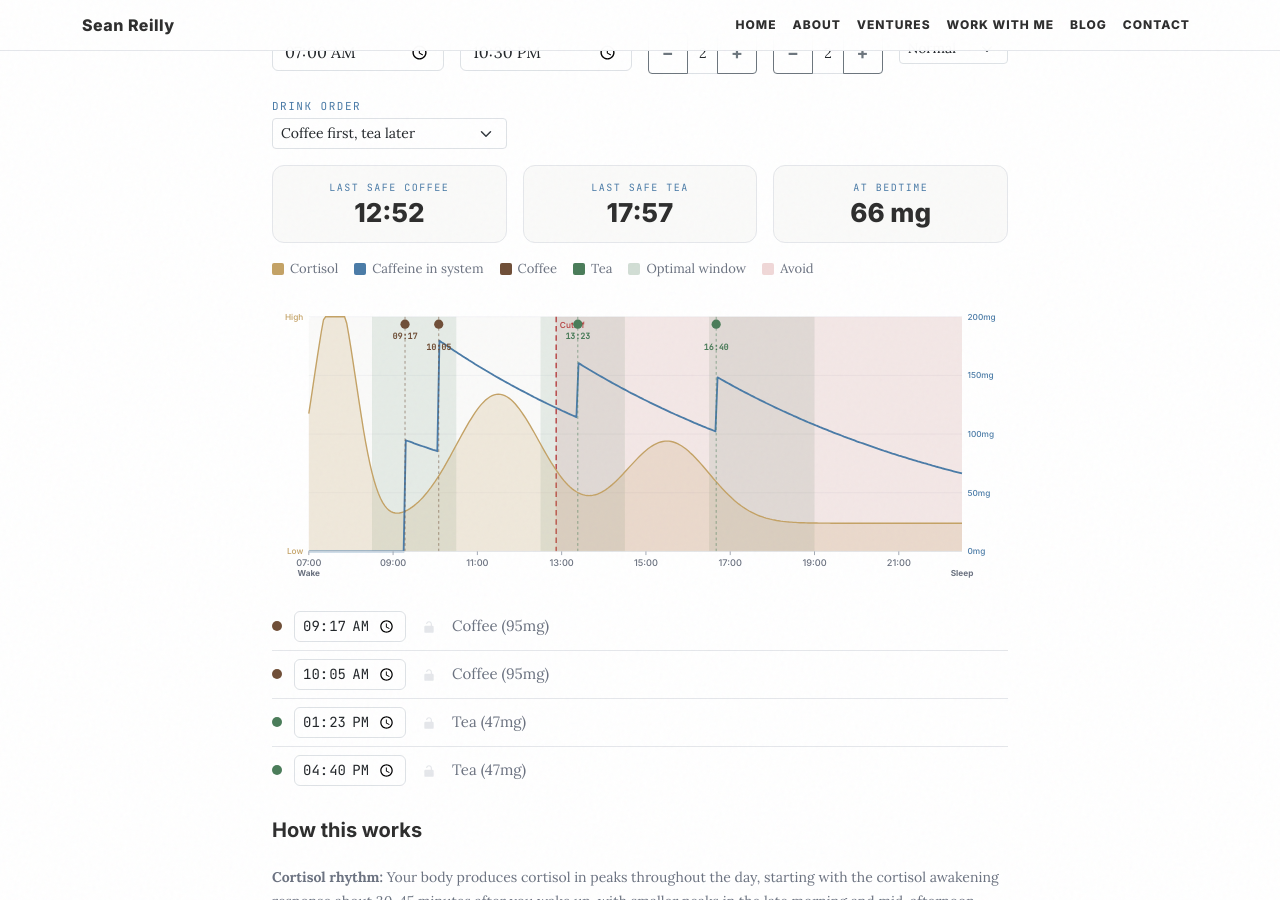
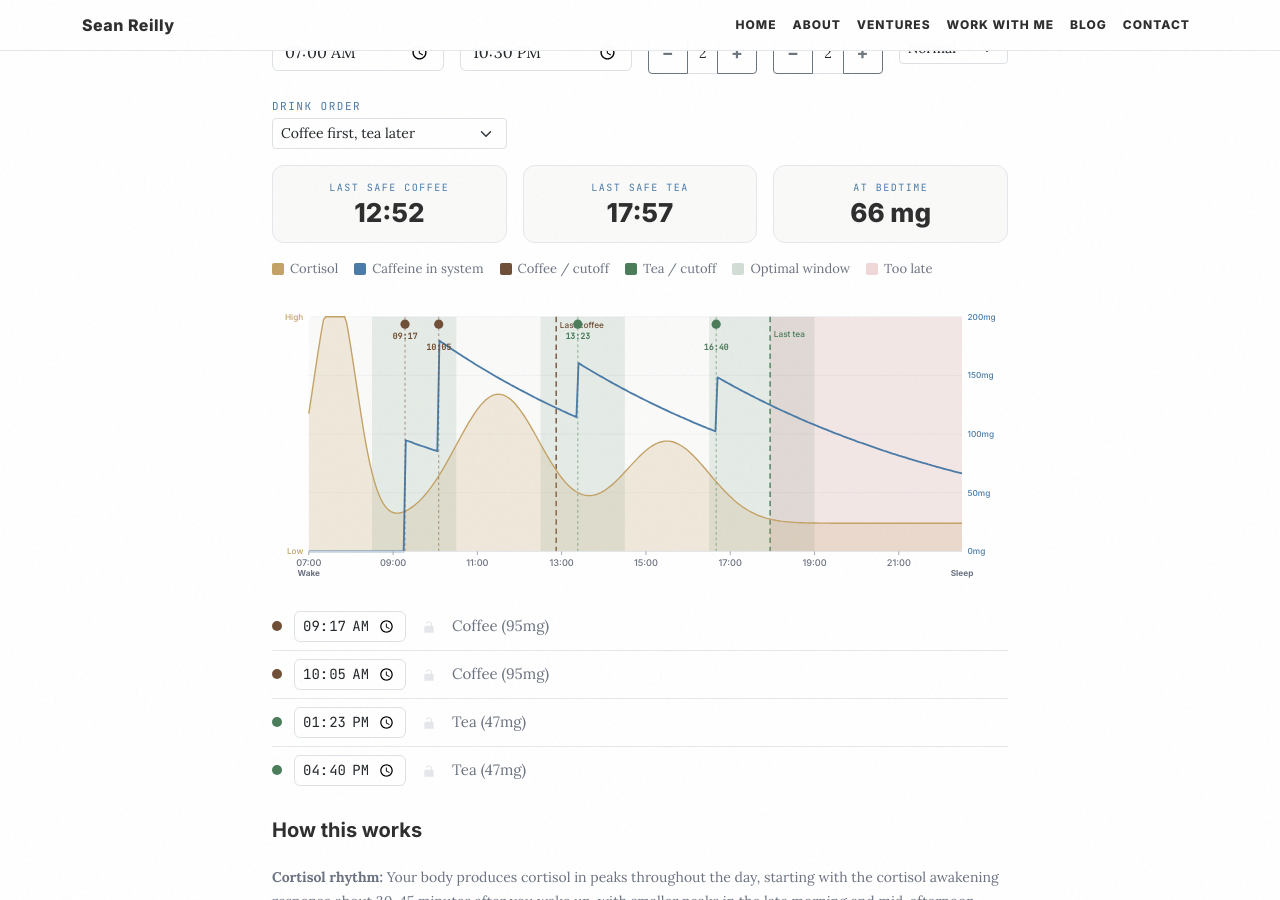
Before and after one commit to seanreillyesq/seanreillyesq.github.io, a Jekyll site: the page built from caffeine.html, in a window 1280 px wide and 900 px high, scrolled down 512 px. Built offline with Jekyll 4.4.1, drawn with Linux system fonts in a browser that asks for light colours; comment, search, counter and statistics services are not loaded; some of the changed lines change nothing that is shown.

Commit message:
Caffeine calculator: separate cutoff lines, Enter-to-apply times, persist pins in cookie
- Replace single 'Cutoff' line with per-type 'Last coffee' and 'Last tea' dashed lines
  in their respective colours, making clear tea can be consumed later than coffee
- Time inputs in schedule now only apply on Enter key press, preventing mid-edit
  recalculation that was stealing focus and jumping values
- Pinned drink times and states now saved/restored via the functionality cookie,
  so returning visitors see their customised schedule

```diff
--- a/caffeine.html
+++ b/caffeine.html
@@ -242,10 +242,10 @@ sitemap: false
 <div class="graph-legend">
     <div class="legend-item"><div class="legend-swatch" style="background:#C4A265;"></div> Cortisol</div>
     <div class="legend-item"><div class="legend-swatch" style="background:#4A7BA7;"></div> Caffeine in system</div>
-    <div class="legend-item"><div class="legend-swatch" style="background:#6F4E37;"></div> Coffee</div>
-    <div class="legend-item"><div class="legend-swatch" style="background:#4A7C59;"></div> Tea</div>
+    <div class="legend-item"><div class="legend-swatch" style="background:#6F4E37;"></div> Coffee / cutoff</div>
+    <div class="legend-item"><div class="legend-swatch" style="background:#4A7C59;"></div> Tea / cutoff</div>
     <div class="legend-item"><div class="legend-swatch" style="background:rgba(74,124,89,0.25);"></div> Optimal window</div>
-    <div class="legend-item"><div class="legend-swatch" style="background:rgba(180,60,60,0.2);"></div> Avoid</div>
+    <div class="legend-item"><div class="legend-swatch" style="background:rgba(180,60,60,0.2);"></div> Too late</div>
 </div>
 
 <!-- SVG Graph -->
@@ -329,6 +329,13 @@ sitemap: false
             halfLife: state.halfLife,
             drinkOrder: state.drinkOrder
         };
+        // Save pinned drink times if any are pinned
+        var hasPinned = state.drinks.some(function(d) { return d.pinned; });
+        if (hasPinned) {
+            data.pins = state.drinks.map(function(d) {
+                return { type: d.type, time: d.time, mg: d.mg, pinned: !!d.pinned };
+            });
+        }
         var expires = new Date(Date.now() + COOKIE_DAYS * 864e5).toUTCString();
         document.cookie = COOKIE_NAME + '=' + encodeURIComponent(JSON.stringify(data))
             + ';expires=' + expires + ';path=/caffeine/;SameSite=Lax;Secure';
@@ -347,6 +354,16 @@ sitemap: false
             if (data.halfLife === 3 || data.halfLife === 5 || data.halfLife === 7) state.halfLife = data.halfLife;
             if (data.drinkOrder === 'coffee-first' || data.drinkOrder === 'tea-first' || data.drinkOrder === 'interleave') state.drinkOrder = data.drinkOrder;
             if (state.sleep <= state.wake) state.sleep += 1440;
+            // Restore pinned drinks if saved and counts still match
+            if (data.pins && Array.isArray(data.pins)) {
+                var savedCoffees = data.pins.filter(function(d) { return d.type === 'coffee'; }).length;
+                var savedTeas = data.pins.filter(function(d) { return d.type === 'tea'; }).length;
+                if (savedCoffees === state.coffees && savedTeas === state.teas) {
+                    state.drinks = data.pins.map(function(d) {
+                        return { type: d.type, time: d.time, mg: d.mg, pinned: !!d.pinned };
+                    });
+                }
+            }
             return true;
         } catch (e) {
             return false;
@@ -631,26 +648,46 @@ sitemap: false
             }));
         }
 
-        // Sleep cutoff zone
+        // Per-drink-type cutoff lines and zones
         var coffeeCutoffSinceWake = lastSafeDrinkTime(state.sleep, state.halfLife, COFFEE_MG) - state.wake;
         if (coffeeCutoffSinceWake < 0) coffeeCutoffSinceWake += 1440;
-        if (coffeeCutoffSinceWake < waking) {
+        var teaCutoffSinceWake = lastSafeDrinkTime(state.sleep, state.halfLife, TEA_MG) - state.wake;
+        if (teaCutoffSinceWake < 0) teaCutoffSinceWake += 1440;
+
+        // Red zone starts at whichever cutoff comes later (tea, since lower mg)
+        var latestCutoff = Math.max(coffeeCutoffSinceWake, teaCutoffSinceWake);
+        if (latestCutoff < waking) {
             svg.appendChild(el('rect', {
-                x: xScale(coffeeCutoffSinceWake, waking), y: M.top,
-                width: xScale(waking, waking) - xScale(coffeeCutoffSinceWake, waking),
+                x: xScale(latestCutoff, waking), y: M.top,
+                width: xScale(waking, waking) - xScale(latestCutoff, waking),
                 height: PH, fill: COL.zoneBad
             }));
+        }
 
-            // Cutoff line
-            var cx = xScale(coffeeCutoffSinceWake, waking);
+        // Coffee cutoff line (if there are coffees)
+        if (state.coffees > 0 && coffeeCutoffSinceWake < waking) {
+            var ccx = xScale(coffeeCutoffSinceWake, waking);
             svg.appendChild(el('line', {
-                x1: cx, y1: M.top, x2: cx, y2: M.top + PH,
-                stroke: COL.cutoff, 'stroke-width': 1.5, 'stroke-dasharray': '6,4'
+                x1: ccx, y1: M.top, x2: ccx, y2: M.top + PH,
+                stroke: COL.coffee, 'stroke-width': 1.5, 'stroke-dasharray': '6,4'
             }));
             svg.appendChild(el('text', {
-                x: cx + 4, y: M.top + 12,
-                fill: COL.cutoff, 'font-size': '9', 'font-family': 'Inter, sans-serif'
-            }, 'Cutoff'));
+                x: ccx + 4, y: M.top + 12,
+                fill: COL.coffee, 'font-size': '9', 'font-family': 'Inter, sans-serif'
+            }, 'Last coffee'));
+        }
+
+        // Tea cutoff line (if there are teas and it differs from coffee cutoff)
+        if (state.teas > 0 && teaCutoffSinceWake < waking) {
+            var tcx = xScale(teaCutoffSinceWake, waking);
+            svg.appendChild(el('line', {
+                x1: tcx, y1: M.top, x2: tcx, y2: M.top + PH,
+                stroke: COL.tea, 'stroke-width': 1.5, 'stroke-dasharray': '6,4'
+            }));
+            svg.appendChild(el('text', {
+                x: tcx + 4, y: state.coffees > 0 ? M.top + 22 : M.top + 12,
+                fill: COL.tea, 'font-size': '9', 'font-family': 'Inter, sans-serif'
+            }, 'Last tea'));
         }
 
         // Cortisol curve
@@ -801,10 +838,10 @@ sitemap: false
         html += '</ul>';
         container.innerHTML = html;
 
-        // Bind blur events on time inputs (update on blur, not change, to avoid mid-edit re-render)
+        // Bind Enter key on time inputs (only apply on Enter, not mid-edit)
         var inputs = container.querySelectorAll('.schedule-time-input');
         for (var i = 0; i < inputs.length; i++) {
-            inputs[i].addEventListener('change', onScheduleTimeChange);
+            inputs[i].addEventListener('keydown', onScheduleTimeKeydown);
         }
 
         // Bind pin toggle buttons
@@ -814,13 +851,17 @@ sitemap: false
         }
     }
 
-    function onScheduleTimeChange() {
+    function onScheduleTimeKeydown(e) {
+        if (e.key !== 'Enter') return;
+        e.preventDefault();
         var idx = parseInt(this.getAttribute('data-drink-index'), 10);
         var newAbsMinutes = timeToMinutes(this.value);
+        if (isNaN(newAbsMinutes)) return;
         var newRelMinutes = newAbsMinutes - state.wake;
         if (newRelMinutes < 0) newRelMinutes += 1440;
         state.drinks[idx].time = newRelMinutes;
         state.drinks[idx].pinned = true;
+        this.blur();
         recalculateUnpinned();
     }
 
@@ -1098,7 +1139,15 @@ sitemap: false
         if (!hasUrlParams) loadPrefs();
         syncInputs();
         bindEvents();
-        recalculate();
+        // If drinks were restored from cookie with pins, render them directly
+        if (state.drinks.length > 0 && state.drinks.some(function(d) { return d.pinned; })) {
+            renderGraph(state.drinks);
+            renderSchedule(state.drinks);
+            updateResults(state.drinks);
+            updateURL();
+        } else {
+            recalculate();
+        }
     }
 
     if (document.readyState === 'loading') {
```
